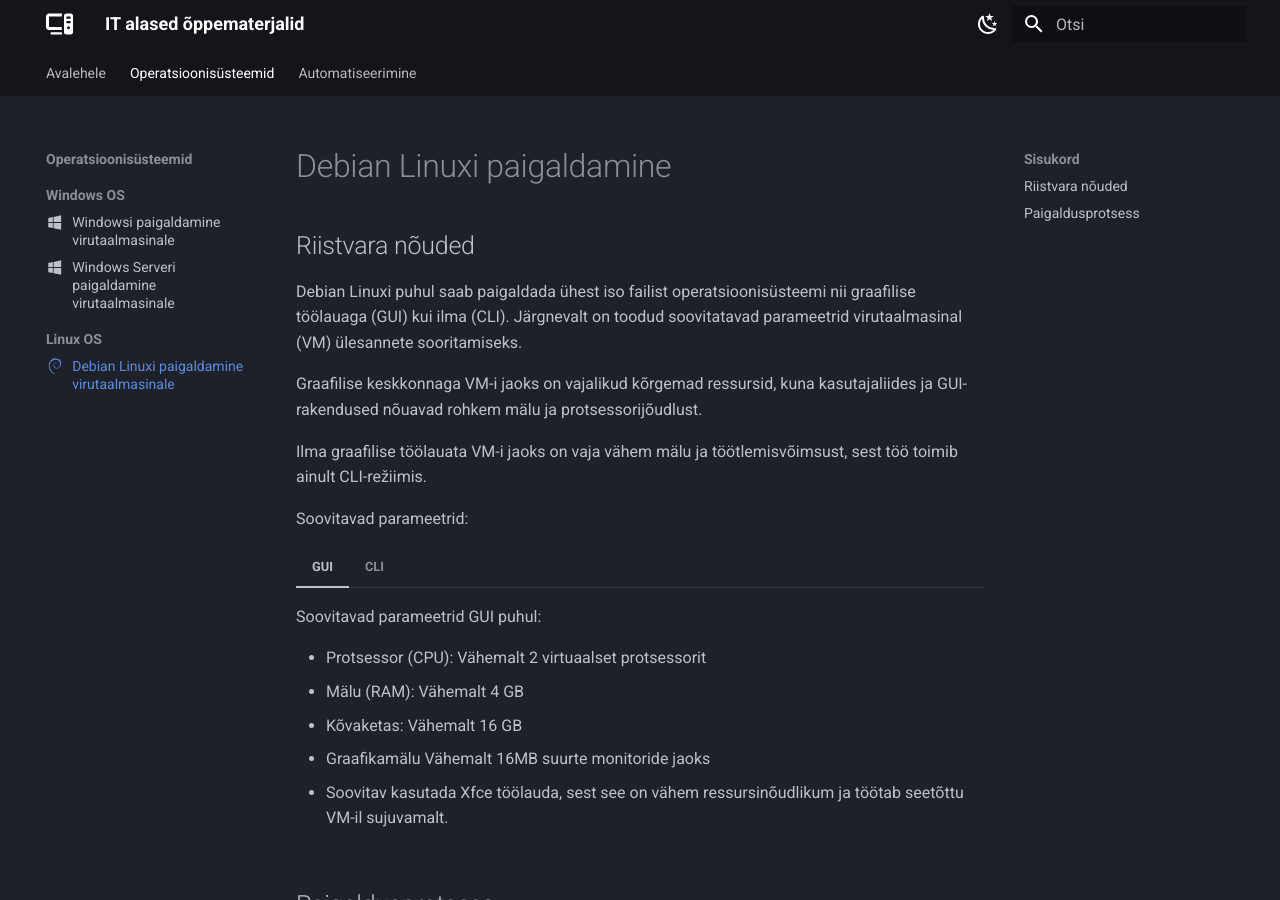
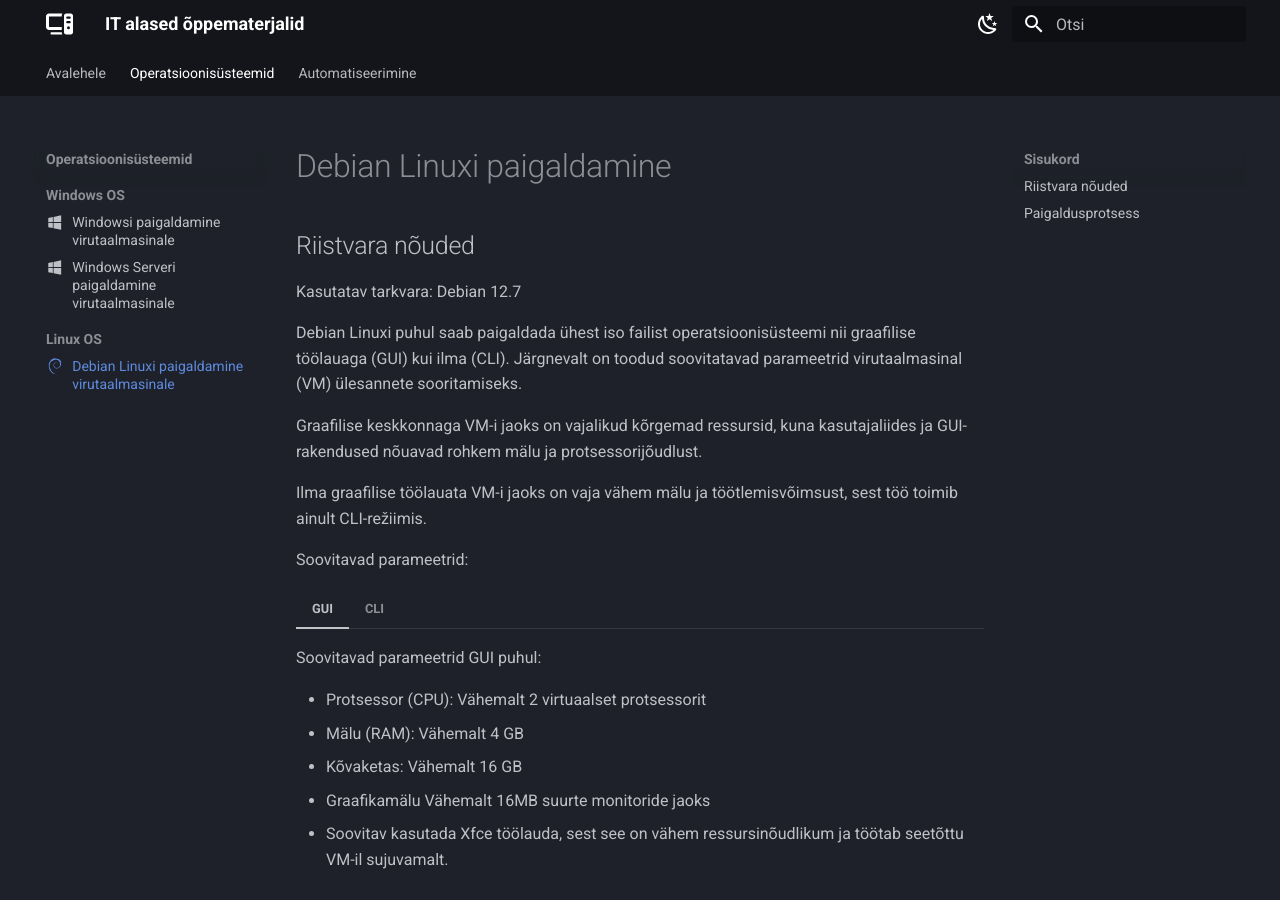
Before and after one commit to priitpaap/priitpaap.github.io, an MkDocs documentation site: the page built from docs/debpaigaldus.md, in a window 1280 px wide and 900 px high. Built offline with MkDocs 1.6.1 and Material for MkDocs 9.7.7, drawn with Linux system fonts in a browser that asks for light colours.

Commit message:
Update debpaigaldus.md

```diff
--- a/docs/debpaigaldus.md
+++ b/docs/debpaigaldus.md
@@ -3,6 +3,8 @@
 # Debian Linuxi paigaldamine
 
 ##  Riistvara nõuded
+
+Kasutatav tarkvara: Debian 12.7
 
 Debian Linuxi puhul saab paigaldada ühest iso failist operatsioonisüsteemi nii graafilise töölauaga (GUI) kui ilma (CLI). Järgnevalt on toodud soovitatavad parameetrid virutaalmasinal (VM) ülesannete sooritamiseks.
 
```
